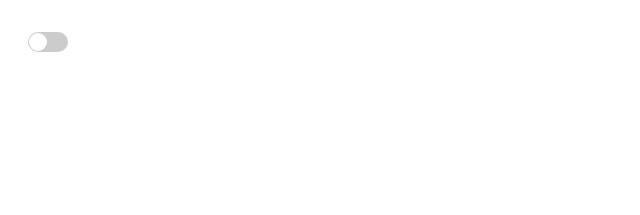
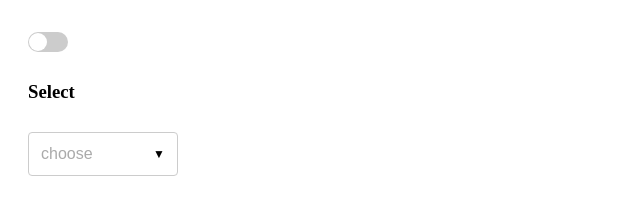
Before and after one commit to danya543/custom-components-lib, a React app: page / in a window 1280 px wide. Shown: the part 525-740 px from the top of the page, without its empty margins (0-640 px from the left). Built offline with nearby package versions, Linux system fonts and the light colour scheme.

Commit message:
feat: add select

```diff
--- a/demo/App.tsx
+++ b/demo/App.tsx
@@ -1,6 +1,7 @@
 import React, { useState } from 'react';
 
 import { Button } from '../src/components/Button/Button';
+import { Select } from '../src/components/Select/Select';
 import { Switch } from '../src/components/Switch/Switch';
 import { TextField } from '../src/components/TextField/TextField';
 import * as styles from './App.module.scss';
@@ -10,6 +11,8 @@ export const App = () => {
   const [value1, setValue1] = useState('');
 
   const [isChecked, setIsChecked] = useState(false);
+
+  const [selected, setSelected] = React.useState<string | number | null>(null);
 
   return (
     <div style={{ padding: '20px' }}>
@@ -95,6 +98,21 @@ export const App = () => {
           <h3>Switch</h3>
           <Switch checked={isChecked} onChange={setIsChecked} />
         </div>
+
+        <div className={styles.part}>
+          <h3>Select</h3>
+          <Select
+            label="Category"
+            value={selected}
+            onChange={setSelected}
+            options={[
+              { label: 'first', value: 1 },
+              { label: 'second', value: 2 },
+              { label: 'third', value: 3 },
+            ]}
+            placeholder="choose"
+          />
+        </div>
       </div>
     </div>
   );
--- a/src/components/Select/Select.module.scss
+++ b/src/components/Select/Select.module.scss
@@ -0,0 +1,85 @@
+.wrapper {
+    position: relative;
+    display: inline-block;
+    width: 150px;
+    font-family: Arial, sans-serif;
+}
+
+.label {
+    position: absolute;
+    top: 50%;
+    left: 12px;
+    transform: translateY(-50%);
+    color: gray;
+    font-size: 16px;
+    pointer-events: none;
+    transition: all 0.2s ease;
+}
+
+.labelFocused {
+    top: -8px;
+    left: 8px;
+    font-size: 12px;
+    background: white;
+    padding: 0 4px;
+    color: #1976d2;
+}
+
+.select {
+    border: 1px solid #ccc;
+    border-radius: 4px;
+    padding: 12px;
+    display: flex;
+    align-items: center;
+    justify-content: space-between;
+    cursor: pointer;
+    background: white;
+    position: relative;
+    transition: border-color 0.2s;
+}
+
+.select:hover {
+    border-color: #888;
+}
+
+.selectedValue {
+    flex-grow: 1;
+    color: black;
+}
+
+.placeholder {
+    color: #aaa;
+}
+
+.arrow {
+    margin-left: 8px;
+    font-size: 12px;
+}
+
+.options {
+    position: absolute;
+    top: calc(100% + 4px);
+    left: 0;
+    right: 0;
+    border: 1px solid #ccc;
+    border-radius: 4px;
+    background: white;
+    max-height: 150px;
+    overflow-y: auto;
+    z-index: 10;
+    box-shadow: 0 2px 4px rgba(0, 0, 0, 0.1);
+}
+
+.option {
+    padding: 10px;
+    cursor: pointer;
+}
+
+.option:hover {
+    background: #f0f0f0;
+}
+
+.disabled {
+    opacity: 0.6;
+    pointer-events: none;
+}
--- /dev/null
+++ b/src/components/Select/Select.tsx
@@ -0,0 +1,82 @@
+import React from 'react';
+
+import * as styles from './Select.module.scss';
+
+interface Option {
+  label: string;
+  value: string | number;
+}
+
+interface SelectProps {
+  label?: string;
+  value: string | number | null;
+  onChange: (value: string | number) => void;
+  options: Option[];
+  placeholder?: string;
+  disabled?: boolean;
+}
+
+export const Select: React.FC<SelectProps> = ({
+  label = '',
+  value,
+  onChange,
+  options,
+  placeholder = 'Choose...',
+  disabled = false,
+}) => {
+  const [isFocused, setIsFocused] = React.useState(false);
+  const [isOpen, setIsOpen] = React.useState(false);
+
+  const selectedLabel = options.find(opt => opt.value === value)?.label;
+
+  const handleOptionClick = (option: Option) => {
+    if (disabled) return;
+    onChange(option.value);
+    setIsOpen(false);
+  };
+
+  const handleFocus = () => {
+    if (disabled) return;
+    setIsFocused(true);
+    setIsOpen(true);
+  };
+
+  const handleBlur = () => {
+    setIsFocused(false);
+    setIsOpen(false);
+  };
+
+  return (
+    <div className={`${styles.wrapper} ${disabled ? styles.disabled : ''}`}>
+      {label && (
+        <label
+          className={`${styles.label} ${isFocused || value ? styles.labelFocused : ''}`}>
+          {label}
+        </label>
+      )}
+
+      <div
+        className={styles.select}
+        onClick={() => (isOpen ? handleBlur() : handleFocus())}>
+        <span
+          className={`${styles.selectedValue} ${!value ? styles.placeholder : ''}`}>
+          {selectedLabel || placeholder}
+        </span>
+        <span className={styles.arrow}>{isOpen ? '▲' : '▼'}</span>
+      </div>
+
+      {isOpen && (
+        <div className={styles.options}>
+          {options.map(option => (
+            <div
+              key={option.value}
+              className={styles.option}
+              onClick={() => handleOptionClick(option)}>
+              {option.label}
+            </div>
+          ))}
+        </div>
+      )}
+    </div>
+  );
+};
```
Also changed, not shown: 1 other file (tests, documents, lock files or other folders).
